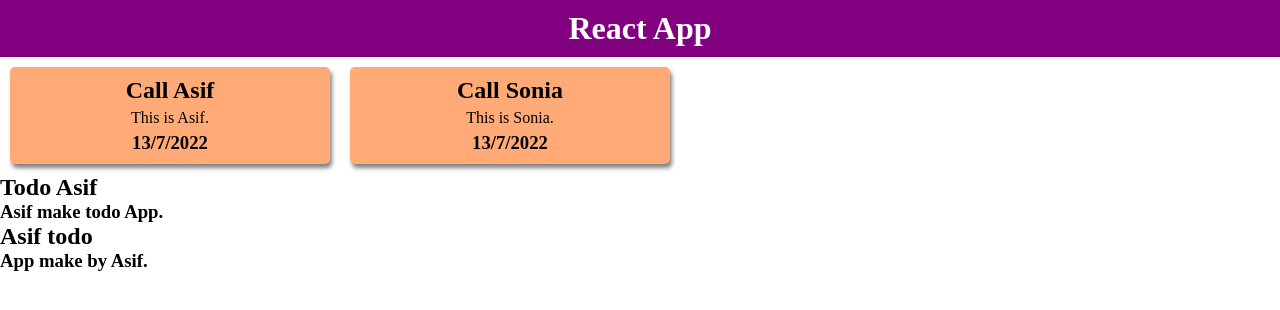
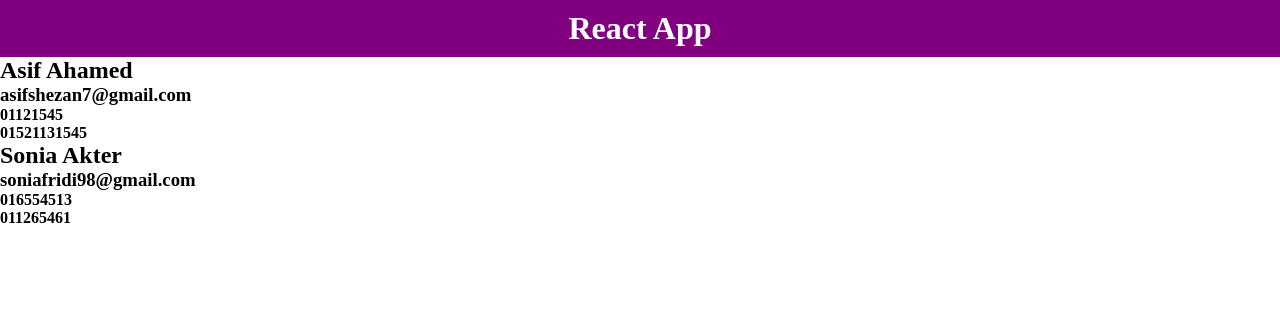
Before and after one commit to asifshezan/React-App, a React (Create React App) app: page / in a window 1280 px wide. Shown: the top 310 px of the page. Built offline with nearby package versions, Linux system fonts and the light colour scheme.

Commit message:
nested mapping

```diff
--- a/src/App.js
+++ b/src/App.js
@@ -1,8 +1,24 @@
 import React from "react";
-import List from "./components/UniqueList/List";
-import Card from "./components/Card";
-import Data from "./data.json";
+// import List from "./components/UniqueList/List";
+// import Card from "./components/Card";
+// import Data from "./data.json";
 
+const users = [
+    {
+        fullName : "Asif Ahamed",
+        email : "asifshezan7@gmail.com",
+        phones : [
+            {home : "01121545"}, {office : "01521131545"}
+        ]
+    },
+    {
+        fullName : "Sonia Akter",
+        email : "soniafridi98@gmail.com",
+        phones : [
+            {home : "016554513"}, {office : "011265461"}
+        ]
+    }
+];
 
 
 function App(){
@@ -16,15 +32,36 @@ function App(){
     // }
 
 
-    return <div>
+    return (<div>
         <h1 className='headingStyle'>React App</h1>
 
-        { Data.map((item, index) => <Card key={index} titleText = {item.title} descText = {item.desc} /> ) }
+        {
+            users.map((user, index) =>
+            <article>
+                <h2>{ user.fullName }</h2>
+                <h3>{ user.email }</h3>
+                {
+                    user.phones.map((phone, index)=>
 
+                    <div key={index}>
+                        <h4>{phone.home}</h4>
+                        <h4>{phone.office}</h4>
+                    </div>
+                    )
+                }
+            </article>
+            )
+        }
+
+
+
+
+
+        {/* { Data.map((item, index) => <Card key={index} titleText = {item.title} descText = {item.desc} /> ) }
         <List />
-
-        {/* {items} */}
+        {items} */}
     </div>
+    );
 }
 
 
```
